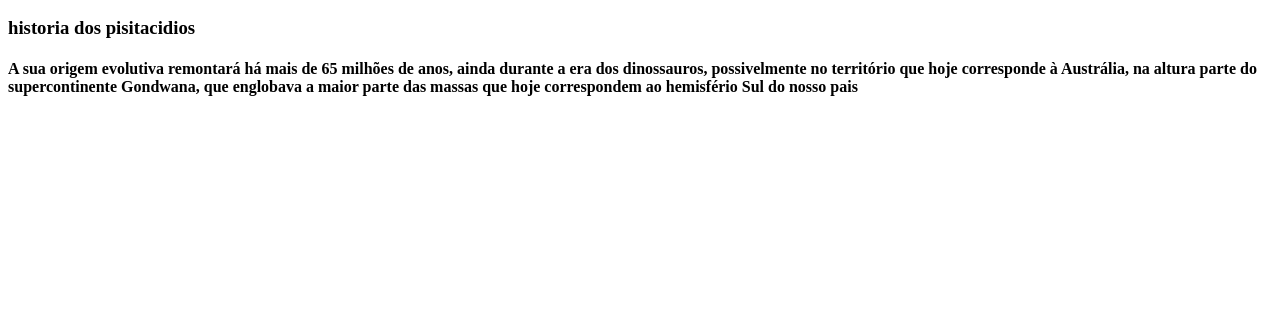
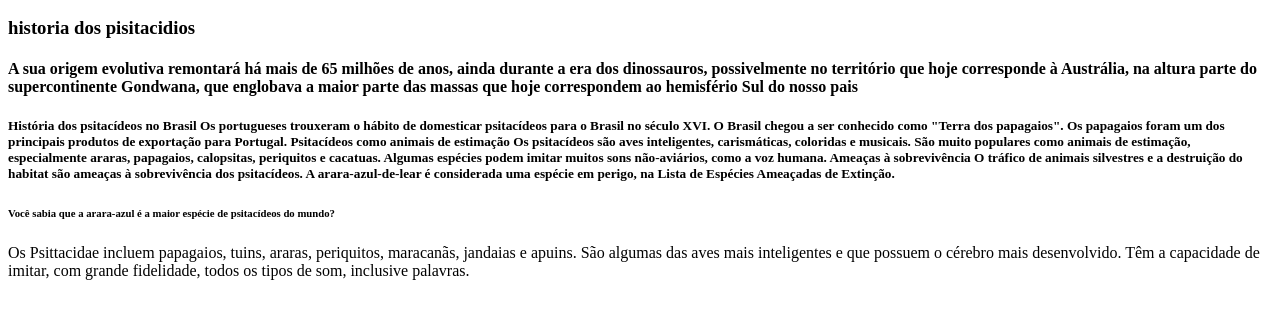
Before and after one commit to orsini801/projeto2025, a plain HTML site: page index.html in a window 1280 px wide. Shown: the part 137-456 px from the top of the page. Drawn offline with Linux system fonts and the light colour scheme.

Commit message:
adicionei curiosidades

```diff
--- a/index.html
+++ b/index.html
@@ -13,5 +13,20 @@
 <h3> historia dos pisitacidios</h3>
 <h4>A sua origem evolutiva remontará há mais de 65 milhões de anos, ainda durante a era dos dinossauros, possivelmente no território que hoje corresponde à
     Austrália, na altura parte do supercontinente Gondwana, que englobava a maior parte das massas que hoje correspondem ao hemisfério Sul do nosso pais</h4>
+ <h5>História dos psitacídeos no Brasil
+    Os portugueses trouxeram o hábito de domesticar psitacídeos para o Brasil no século XVI.
+    O Brasil chegou a ser conhecido como "Terra dos papagaios".
+    Os papagaios foram um dos principais produtos de exportação para Portugal.
+    Psitacídeos como animais de estimação
+    Os psitacídeos são aves inteligentes, carismáticas, coloridas e musicais.
+    São muito populares como animais de estimação, especialmente araras, papagaios, calopsitas, periquitos e cacatuas.
+    Algumas espécies podem imitar muitos sons não-aviários, como a voz humana.
+    Ameaças à sobrevivência
+    O tráfico de animais silvestres e a destruição do habitat são ameaças à sobrevivência dos psitacídeos.
+    A arara-azul-de-lear é considerada uma espécie em perigo, na Lista de Espécies Ameaçadas de Extinção.</h5>
+<h6>Você sabia que a arara-azul é a maior espécie de psitacídeos do mundo?</h6>
+<h7>Os Psittacidae incluem papagaios, tuins, araras, periquitos, maracanãs, jandaias e apuins. São algumas das aves mais inteligentes e que possuem o cérebro mais desenvolvido. Têm a capacidade de imitar, com grande fidelidade, todos os tipos de som, inclusive palavras.
+</h7>
+
 </body>
 </html>
```
